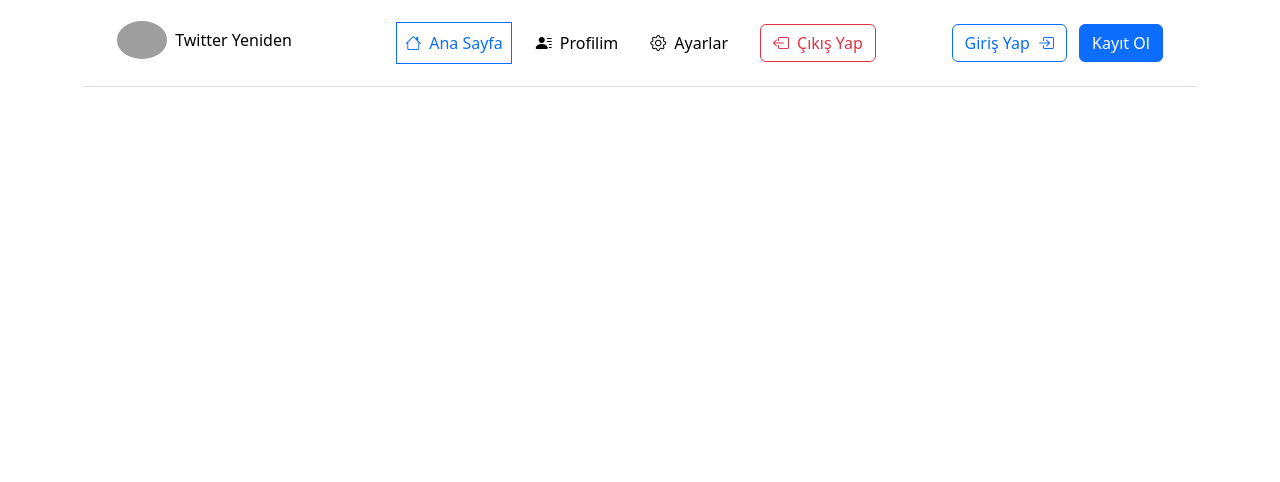
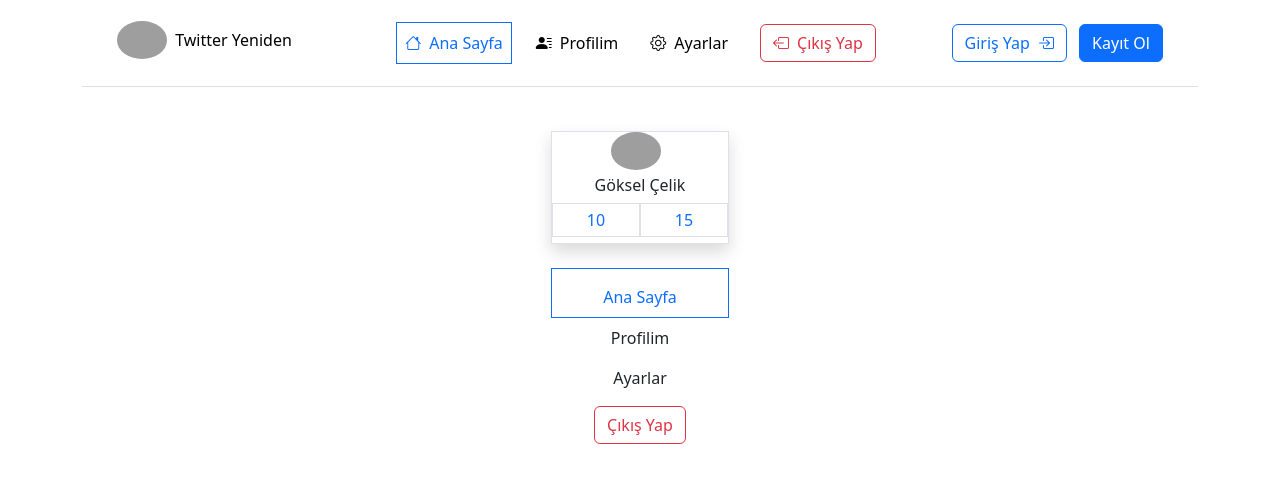
Before and after one commit to evopartion/Sosyal-Medya--Frontend, a plain HTML site: page index.html in a window 1280 px wide. Drawn offline with nearby package versions, Linux system fonts and the light colour scheme; grey boxes are pictures that could not be loaded.

Commit message:
Main Tasarımı

```diff
--- a/index.html
+++ b/index.html
@@ -28,6 +28,31 @@
             <button type="button" class="btn btn-primary">Kayıt Ol</button>
           </div>
         </header>
+        <main class="d-flex justify-content-center justify-contend-md-between" >
+            <div class="sticky-top col-2 justify-content-start text-center h-50 py-1 px-1">
+              <div class="border border-1 mb-4 mt-3 shadow h-auto">
+              <a href="#" class="d-inline-flex align-items-center link-body-emphasis text-decoration-none">
+                <img class="img-fluid rounded-circle me-2" src="https://seyler.ekstat.com/img/max/800/x/xLABucFiIr1NIUiT-638573342872561146.jpg"  width="50px" height="50px" alt="">
+              </a>
+              <h6>Göksel Çelik</h6>
+              <div class="align-items-center justify-content-center justify-contend-md-between mb-5">
+                <a class="col-6 border py-1 px-1 mb-5 float-start text-decoration-none"  href="#">10</a>
+                <a class="col-6 border py-1 px-1 mb-5 float-end text-decoration-none" href="#">15</a>
+              </div>
+            </div>
+            <ul class="nav d-inline col-12 col-md-auto mb-2 align-items-center justify-content-center mb-md-0">
+              <li class="nav-link border border-1 border-primary">Ana Sayfa</li>
+              <li class="nav-link text-dark">Profilim</li>
+              <li class="nav-link text-dark">Ayarlar</li>
+              <li class="nav-link">
+                    <a class="btn btn-outline-danger" href="">Çıkış Yap</a>
+              </li>
+            </ul>
+          </div>
+            <div></div>
+            <div></div>
+        </main>
+
     </div>
     <script src="https://cdn.jsdelivr.net/npm/@popperjs/core@2.11.8/dist/umd/popper.min.js" integrity="sha384-I7E8VVD/ismYTF4hNIPjVp/Zjvgyol6VFvRkX/vR+Vc4jQkC+hVqc2pM8ODewa9r" crossorigin="anonymous"></script>
     <script src="https://cdn.jsdelivr.net/npm/bootstrap@5.3.3/dist/js/bootstrap.bundle.min.js" integrity="sha384-YvpcrYf0tY3lHB60NNkmXc5s9fDVZLESaAA55NDzOxhy9GkcIdslK1eN7N6jIeHz" crossorigin="anonymous"></script>
```
